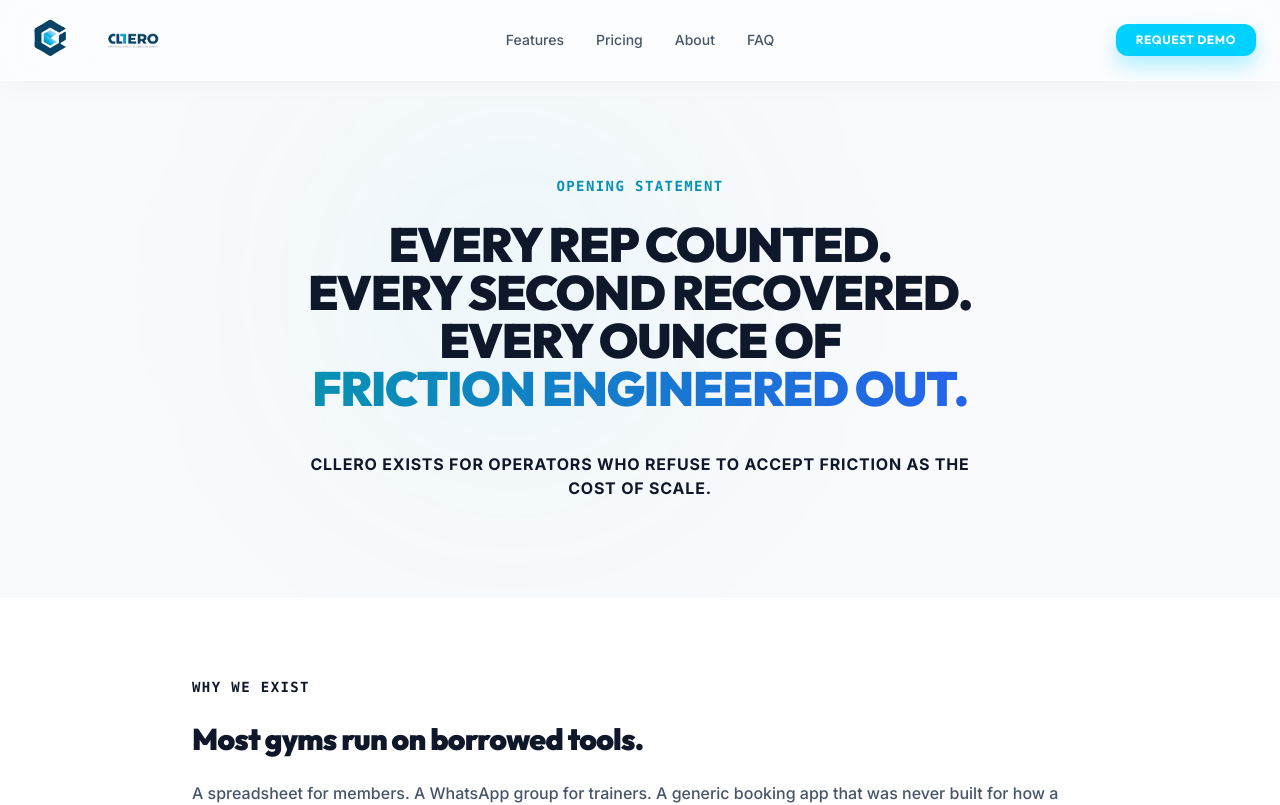
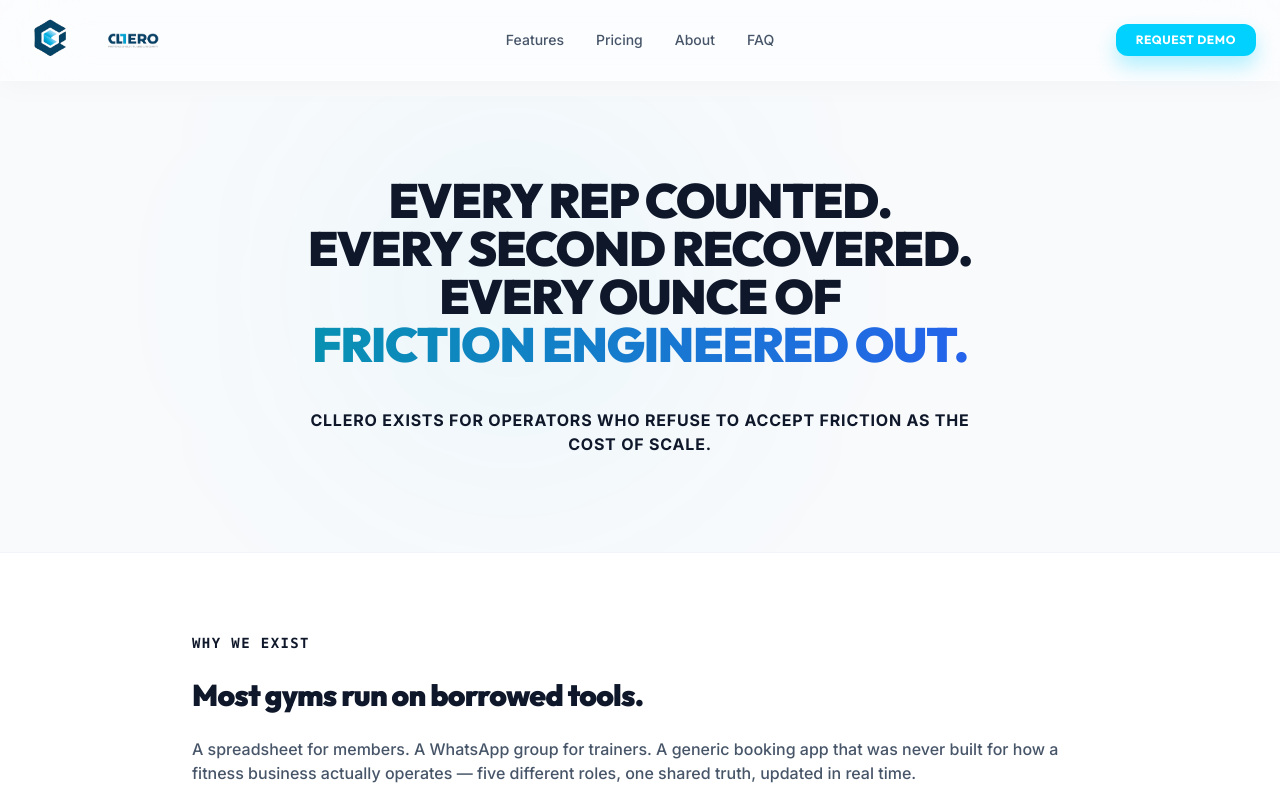
Before and after one commit to ayushibusa/CLLERO, a Next.js app: page /about in a window 1280 px wide. Shown: the top 805 px of the page. Built offline with nearby package versions, Linux system fonts and the light colour scheme.

Commit message:
Removed 'Opening Statement' text from About page

```diff
--- a/src/app/about/page.tsx
+++ b/src/app/about/page.tsx
@@ -18,9 +18,7 @@ export default function AboutPage() {
           transition={{ duration: 0.6 }}
           className="max-w-5xl mx-auto text-center relative z-10 space-y-6"
         >
-          <div className="text-xs md:text-sm font-mono font-bold uppercase tracking-widest text-cyan-600 dark:text-cyan-400">
-            Opening Statement
-          </div>
+
           <h2 className="text-3xl sm:text-4xl md:text-5xl font-black tracking-tight leading-tight uppercase font-display text-slate-900 dark:text-slate-100">
             EVERY REP COUNTED.<br />
             EVERY SECOND RECOVERED.<br />
```
